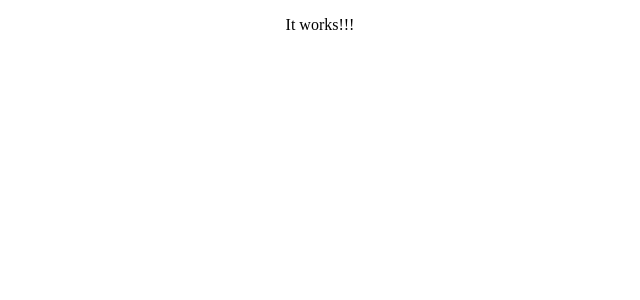
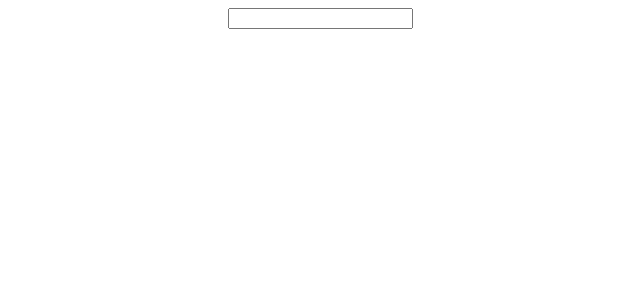
Before and after one commit to FelProg/reactScribbles, a React (Create React App) app: page / in a window 1280 px wide. Shown: the top 300 px of the page, without its empty margins (320-960 px from the left). Built offline with nearby package versions, Linux system fonts and the light colour scheme.

Commit message:
useState handles an input form

```diff
--- a/src/App.js
+++ b/src/App.js
@@ -1,9 +1,10 @@
 import './App.css';
+import Form from './components/Form';
 
 function App() {
   return (
     <div className="App">
-      <p>It works!!!</p>
+      <Form/>
     </div>
   );
 }
--- /dev/null
+++ b/src/components/Form.js
@@ -0,0 +1,23 @@
+import React from "react";
+
+export default function Form(){
+
+    const [inputData,setInputData] = React.useState("");
+
+    console.log(inputData);
+
+    function handleInput(event){
+        setInputData(event.target.value)
+    }
+
+
+    return(
+        <form>
+        <input
+        type="text"
+        onChange={handleInput}
+        >
+        </input>
+        </form>
+    );
+}
```
